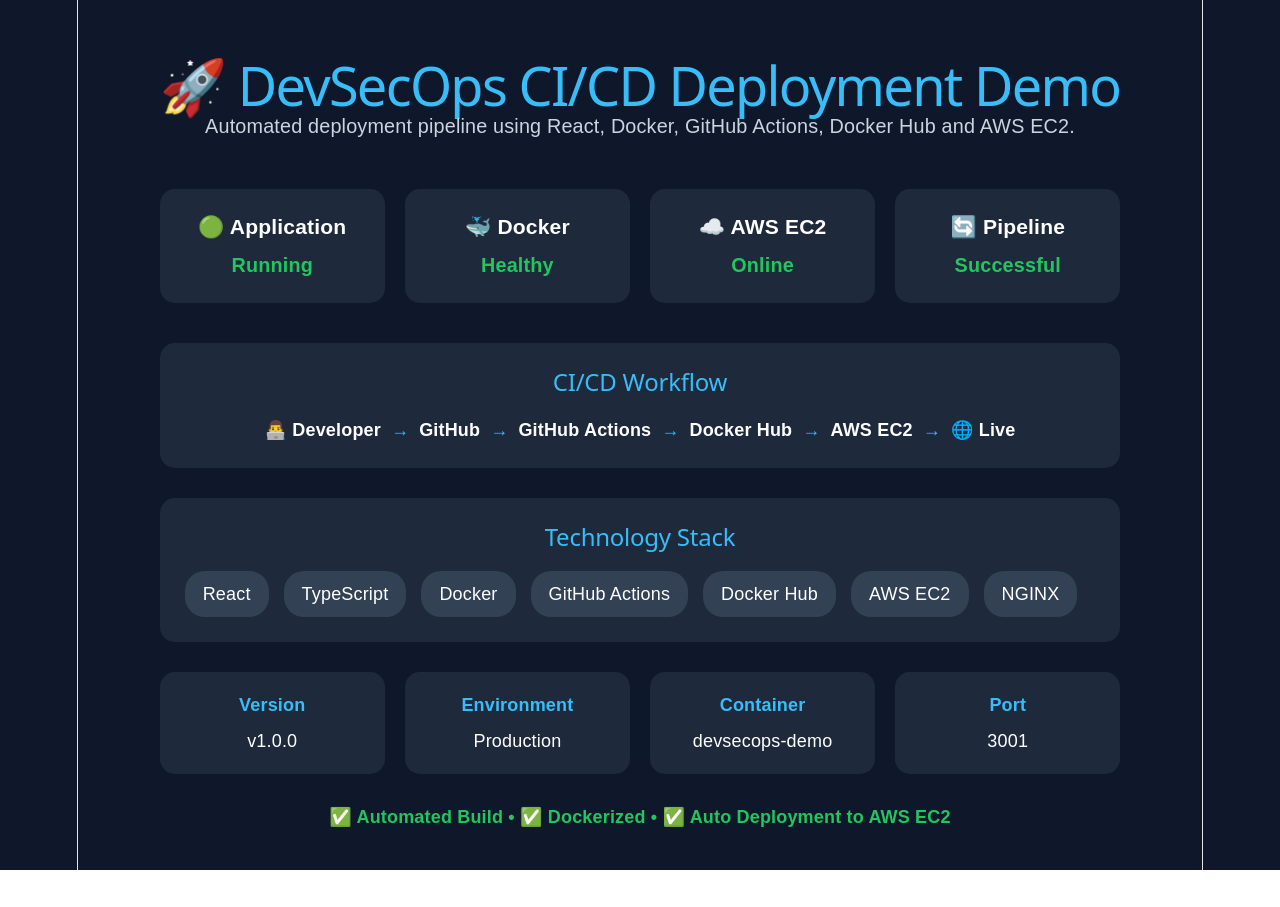
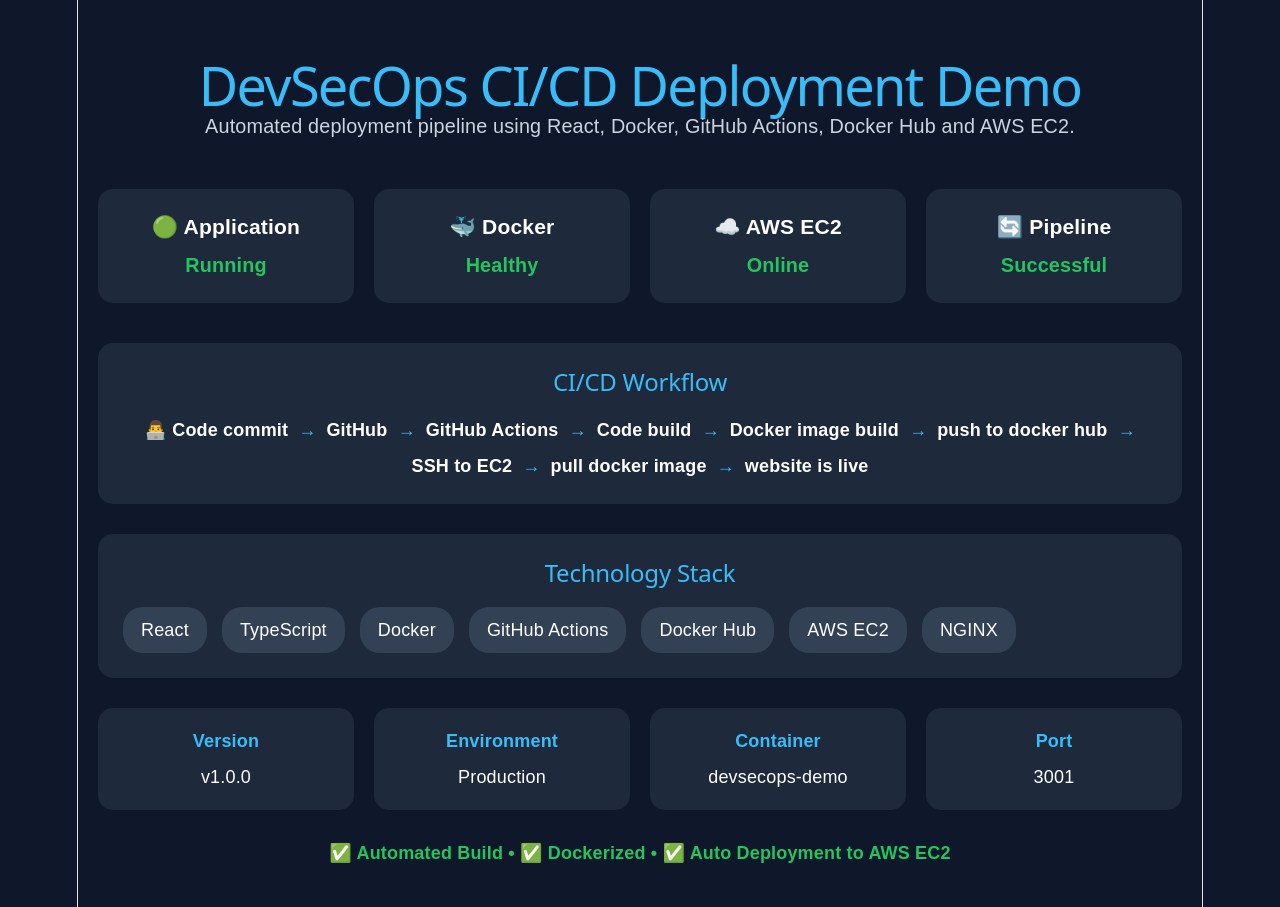
Before and after one commit to elizabethannjoseph/devsecops-cicd-demo, a React (Vite) app: page / in a window 1280 px wide. Before the commit the page ends 870 px from the top, so only its background shows below. Built offline with nearby package versions, Linux system fonts and the light colour scheme.

Commit message:
changes made

```diff
--- a/src/App.tsx
+++ b/src/App.tsx
@@ -6,8 +6,9 @@
   return (
     <div className="container">
       <div className="hero">
-        <h1>🚀 DevSecOps CI/CD Deployment Demo</h1>
+        <h1>DevSecOps CI/CD Deployment Demo</h1>
         <p>
+
           Automated deployment pipeline using React, Docker, GitHub Actions,
           Docker Hub and AWS EC2.
         </p>
@@ -39,17 +40,23 @@
         <h2>CI/CD Workflow</h2>
 
         <div className="pipeline">
-          <div>👨‍💻 Developer</div>
+          <div>👨‍💻 Code commit</div>
           <span>→</span>
           <div>GitHub</div>
           <span>→</span>
           <div>GitHub Actions</div>
           <span>→</span>
-          <div>Docker Hub</div>
+          <div>Code build</div>
           <span>→</span>
-          <div>AWS EC2</div>
+          <div>Docker image build</div>
           <span>→</span>
-          <div>🌐 Live</div>
+          <div>push to docker hub</div>
+          <span>→</span>
+          <div>SSH to EC2</div>
+          <span>→</span>
+          <div>pull docker image</div>
+          <span>→</span>
+          <div>website is live</div>
         </div>
       </div>
 
```
